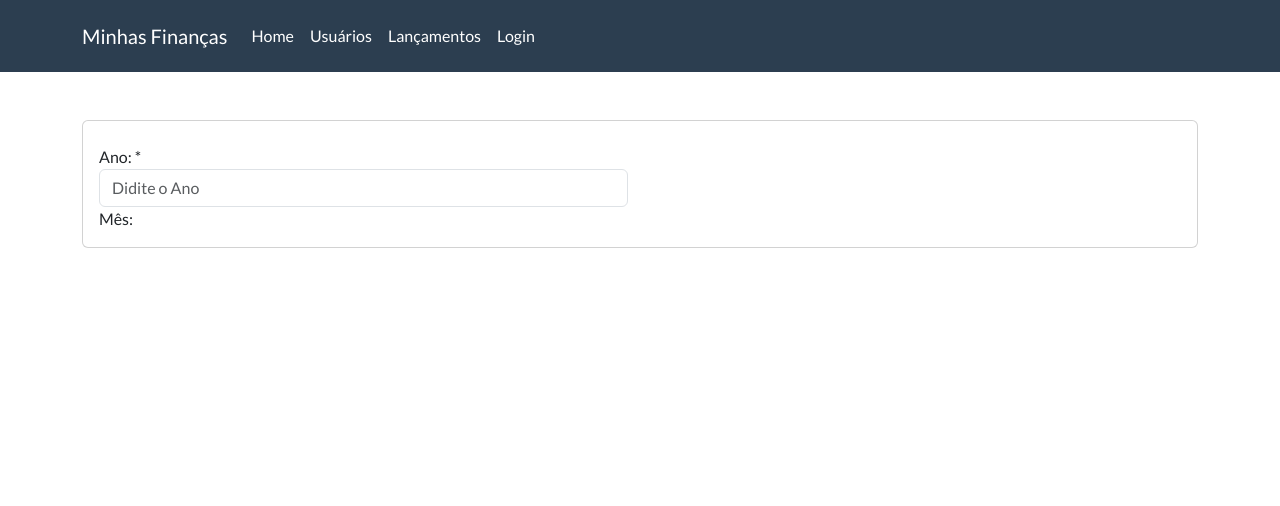
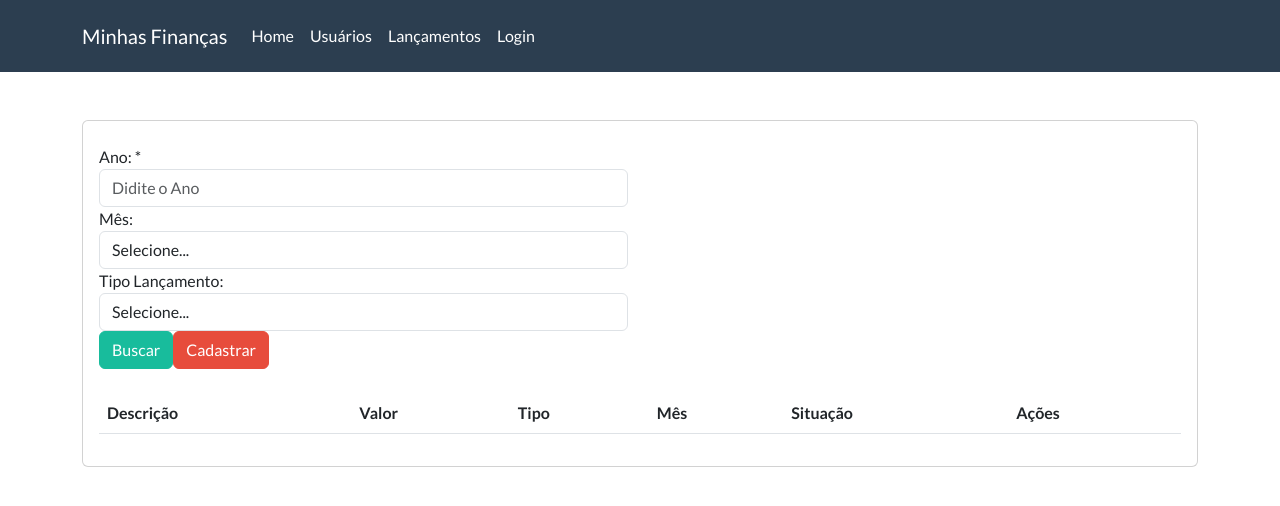
Before and after one commit to AlanAmanco/minhas-financas-app, a React (Create React App) app: page /#/consulta-lancamentos in a window 1280 px wide. Shown: the top 506 px of the page. Built offline with nearby package versions, Linux system fonts and the light colour scheme.

Commit message:
busca de lancamento

```diff
--- /dev/null
+++ b/src/app/service/lancamentoService.js
@@ -0,0 +1,28 @@
+import Apiservice from "../apiservice";
+
+
+export default class LancamentosService extends Apiservice{
+
+    constructor(){
+        super('/api/lancamentos')
+    }
+
+    consultar(lancamentoFiltro){
+        let params = `?ano=${lancamentoFiltro.ano}`
+
+        if(lancamentoFiltro.mes){
+            params = `${params}&mes=${lancamentoFiltro.mes}`
+        }
+        if(lancamentoFiltro.tipo){
+            params = `${params}&tipo=${lancamentoFiltro.tipo}`
+        }
+        if(lancamentoFiltro.status){
+            params = `${params}&status=${lancamentoFiltro.status}`
+        }
+        if(lancamentoFiltro.usuario){
+            params = `${params}&usuario=${lancamentoFiltro.usuario}`
+        }
+
+        return this.get(params)
+    }
+}
--- a/src/components/form-group.js
+++ b/src/components/form-group.js
@@ -3,7 +3,7 @@
 function FormGroup(props){
     return (
         <div className="form-group">
-            <label htmlfor={props.htmlfor}>{props.label}</label>
+            <label htmlFor={props.htmlFor}>{props.label}</label>
             {props.children}
         </div>
     )
--- /dev/null
+++ b/src/components/selectMenu.js
@@ -0,0 +1,16 @@
+import React from "react";
+
+export default (props) => {
+
+    const options = props.lista.map( (option,index) => {
+        return (
+            <option key={index} value={option.value}>{ option.label}</option>
+        )
+    })
+
+    return(
+        <select {...props}>
+            {options}
+        </select>
+    )
+}
--- a/src/main/rotas.js
+++ b/src/main/rotas.js
@@ -3,7 +3,7 @@
 import Login from "../views/login";
 import Home from "../views/home";
 import CadastroUsuario from "../views/cadastroUsuario";
-import ConsultaLancamento from "../views/consulta-lancamento";
+import ConsultaLancamento from "../views/lancamentos/consulta-lancamento";
 
 import { Route, Switch, HashRouter, Router } from 'react-router-dom'
 
--- a/src/views/consulta-lancamento.js
+++ /dev/null
@@ -1,35 +0,0 @@
-import React from 'react'
-import { withRouter} from 'react-router-dom'
-import Card from '../components/card'
-import FormGroup from '../components/form-group';
-
-
-class ConsultaLancamentos extends React.Component {
-
-    render(){
-        return(
-            <Card className='Consulta Lançamentos'>
-                <div className='row'>
-                    <div className='col-md-6'>
-                        <div className=' bs-component'>
-                            <FormGroup htmlFor="inputAno" label="Ano: *">
-                                <input type="text"
-                                class="form-control"
-                                id="inputAno"
-                                aria-describedby="emailHelpe"
-                                placeholder="Didite o Ano" />
-                            </FormGroup>
-                            <FormGroup htmlFor="inputMes" label="Mês: ">
-
-                            </FormGroup>
-                        </div>
-                    </div>
-                </div>
-
-            </Card>
-        )
-    }
-
-}
-
-export default withRouter(ConsultaLancamentos);
--- /dev/null
+++ b/src/views/lancamentos/consulta-lancamento.js
@@ -0,0 +1,113 @@
+import React from 'react'
+import { withRouter} from 'react-router-dom'
+import Card from '../../components/card'
+import FormGroup from '../../components/form-group';
+import SelectMenu from '../../components/selectMenu';
+import LancamentoTable from './lancamentoTable';
+
+import LancamentosService from '../../app/service/lancamentoService';
+import LocalStorageService from '../../app/service/localStorageService';
+
+class ConsultaLancamentos extends React.Component {
+
+    state = {
+        ano:  '',
+        mes:  '',
+        tipo: '',
+        lancamentos: []
+    }
+
+    constructor(){
+        super();
+        this.service = new LancamentosService();
+    }
+
+    buscar = () =>{
+        const usuarioLogado = LocalStorageService.obterItem('_usuario_logado')
+
+        const lancamentoFiltro = {
+            ano: this.state.ano,
+            mes: this.state.mes,
+            tipo: this.state.tipo,
+            usuario: usuarioLogado.id
+        }
+
+        this.service
+            .consultar(lancamentoFiltro)
+            .then( resposta => {
+                this.setState({ lancamnetos: resposta.data})
+            }).catch( error => {
+                console.log(error)
+            })
+    }
+
+    render(){
+        const meses = [
+            { label: 'Selecione...', value: ''},
+            { label: 'Janeiro'     , value: 1 },
+            { label: 'Fevereiro'   , value: 2 },
+            { label: 'Março'       , value: 3 },
+            { label: 'Abril'       , value: 4 },
+            { label: 'Maio'        , value: 5 },
+            { label: 'Junho'       , value: 6 },
+            { label: 'Julho'       , value: 7 },
+            { label: 'Agosto'      , value: 8 },
+            { label: 'Setembro'    , value: 9 },
+            { label: 'Outubro'     , value: 10},
+            { label: 'Novembro'    , value: 11},
+            { label: 'Dezembro'    , value: 12},
+        ]
+
+        const tipos = [
+            { label: 'Selecione...', value: ''},
+            { label: 'Despesa'     , value: 'DESPESA'},
+            { label: 'Receita'     , value: 'RECEITA'}
+        ]
+
+        return(
+            <Card className='Consulta Lançamentos'>
+                <div className='row'>
+                    <div className='col-md-6'>
+                        <div className=' bs-component'>
+                            <FormGroup htmlFor="inputAno" label="Ano: *">
+                                <input type="text"
+                                className="form-control"
+                                id="inputAno"
+                                value={this.state.ano}
+                                onChange={e => this.setState({ano: e.target.value})}
+                                placeholder="Didite o Ano" />
+                            </FormGroup>
+
+                            <FormGroup htmlFor="inputMes" label="Mês: ">
+                                <SelectMenu id="inputMes"
+                                            value={this.state.mes}
+                                            onChange={e =>this.setState({mes: e.target.value})}
+                                            className='form-control' lista={meses}/>
+                            </FormGroup>
+
+                            <FormGroup htmlFor="inputTipo" label="Tipo Lançamento: ">
+                                <SelectMenu id= "inputTipo"
+                                            value={this.state.tipo}
+                                            onChange={e =>this.setState({tipo: e.target.value})}
+                                            className='form-control' lista={tipos}/>
+                            </FormGroup>
+                            <button onClick={this.buscar} type="button" className="btn btn-success">Buscar</button>
+                            <button type="button" className="btn btn-danger">Cadastrar</button>
+                        </div>
+                    </div>
+                </div>
+                <br/>
+                <div className="row">
+                    <div className="col-md-12">
+                        <div className="bs-component">
+                            <LancamentoTable lancamentos={this.state.lancamentos}/>
+                        </div>
+                    </div>
+                </div>
+            </Card>
+        )
+    }
+
+}
+
+export default withRouter(ConsultaLancamentos);
--- /dev/null
+++ b/src/views/lancamentos/lancamentoTable.js
@@ -0,0 +1,38 @@
+import React from "react";
+
+export default props => {
+
+    const rows = props.lancamentos.map( lancamento => {
+        return(
+            <tr key={lancamento.id}>
+                <td>{lancamento.descricao}</td>
+                <td>{lancamento.valor}</td>
+                <td>{lancamento.tipo}</td>
+                <td>{lancamento.mes}</td>
+                <td>{lancamento.status}</td>
+                <td>
+
+                </td>
+
+            </tr>
+        )
+    })
+
+    return (
+        <table className="table table-hover">
+            <thead>
+                <tr>
+                      <th scope="col">Descrição</th>
+                      <th scope="col">Valor</th>
+                      <th scope="col">Tipo</th>
+                      <th scope="col">Mês</th>
+                      <th scope="col">Situação</th>
+                      <th scope="col">Ações</th>
+                </tr>
+            </thead>
+            <tbody>
+                {rows}
+            </tbody>
+        </table>
+    )
+}
```
